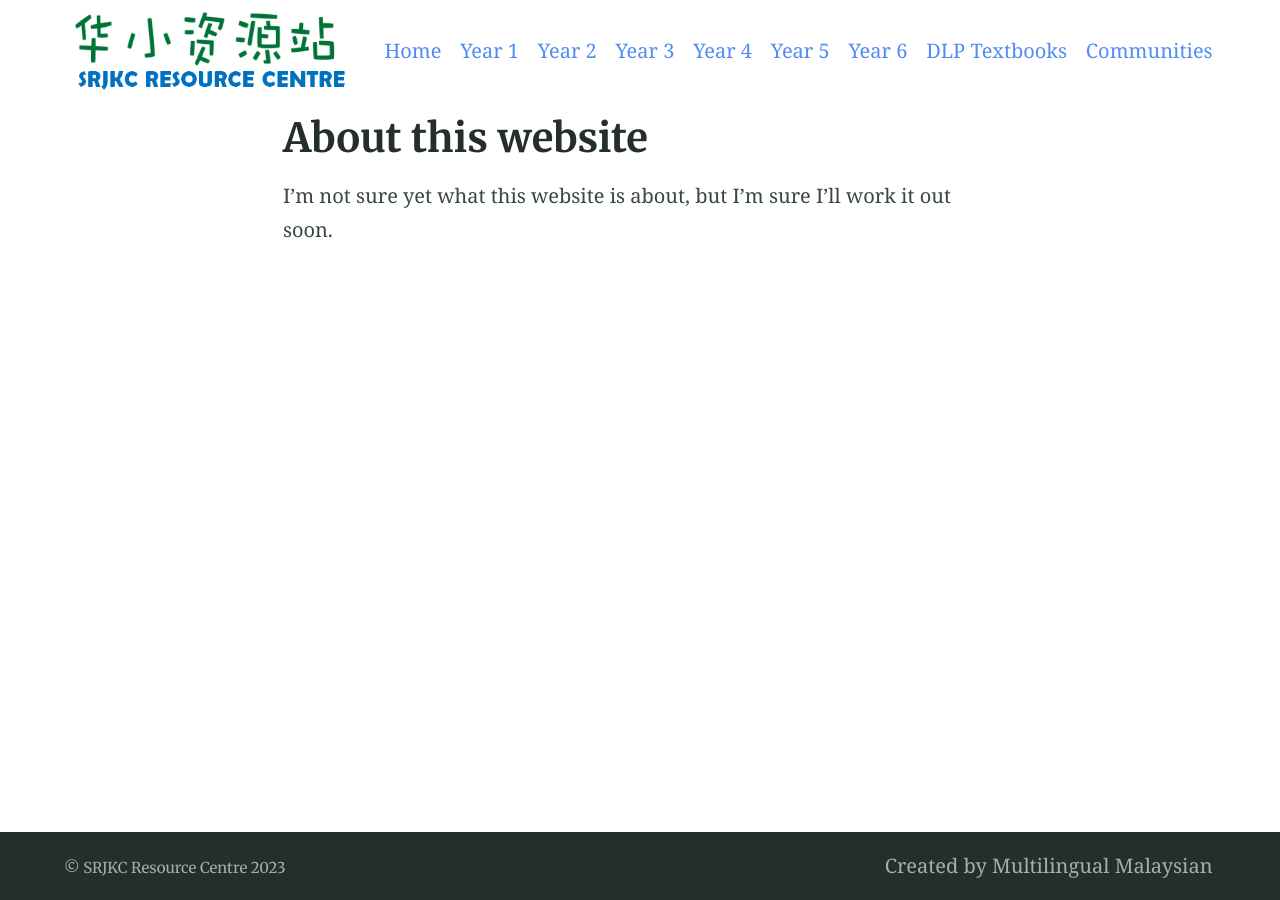
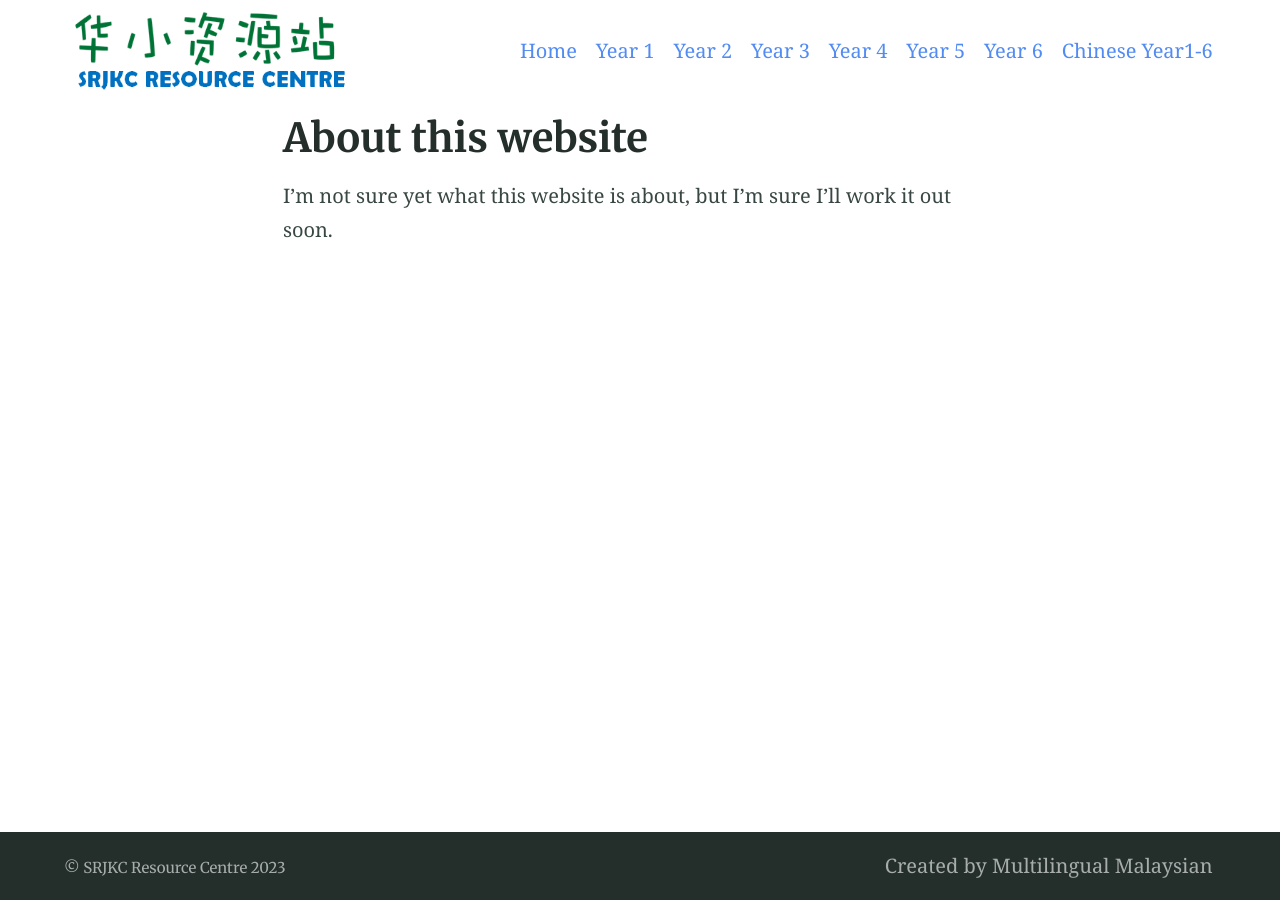
Before and after one commit to multilingual-malaysian/dlp_science, a Jekyll site: the page built from about.md, in a window 1280 px wide. Built offline with Jekyll 4.4.1, drawn with Linux system fonts in a browser that asks for light colours; some of the changed lines change nothing that is shown.

Commit message:
Update _config.yml

```diff
--- a/_config.yml
+++ b/_config.yml
@@ -77,9 +77,9 @@ defaults:
     scope:
       path: ""
     values:
-      image: "https://multilingual-malaysian.github.io/SRJKC_resources/assets/default-social-image-small.png"
-      #"/SRJKC_resources/assets/default-social-image-original.png" # Default image for sharing
-      #https://multilingual-malaysian.github.io/SRJKC_resources/assets/default-social-image-small.png
+      image: "https://multilingual-malaysian.github.io/dlp_science/assets/default-social-image-small.png"
+      #"/dlp_science/assets/default-social-image-original.png" # Default image for sharing
+      #https://multilingual-malaysian.github.io/dlp_science/assets/default-social-image-small.png
 
 #      image:
 #        path: /img/logo.jpg
@@ -102,12 +102,12 @@ defaults:
 encoding: utf-8 # Make sure the encoding is right
 lang: en-GB # Set the site language
 title: "SRJKC Resource Centre" # Site name or title, also used in jekyll-seo-tag
-##logo: "/SRJKC_resources/assets/logos/logo.svg" # Site logo, also used in jekyll-seo-tag
-logo: "/SRJKC_resources/assets/logos/site_logo.png" # Site logo, also used in jekyll-seo-tag
+##logo: "/dlp_science/assets/logos/logo.svg" # Site logo, also used in jekyll-seo-tag
+logo: "/dlp_science/assets/logos/site_logo.png" # Site logo, also used in jekyll-seo-tag
 description: "Like most Malaysians, the author is a multilingual Malaysian who speaks multiple languages. Being multilingual is a great strength that Malaysians can
 boast. Research has shown that the more language you know, the easier to learn another one. In this case, she hopes the materials here (eg. english translation) can help students who are in SRJKCs learn Chinese more effectively.
 *******The author holds a doctorate degree from Monash University, her area of research is in Natural Language Processing (NLP), it is a field of applying Artificial Intelligence in both spoken and written languages. She can be reached at links below. *******" # Site description and default description, also used in jekyll-seo-tag
-url: "https://multilingual-malaysian.github.io/SRJKC_resources" # Site url, also used in jekyll-seo-tag
+url: "https://multilingual-malaysian.github.io/dlp_science" # Site url, also used in jekyll-seo-tag
 baseurl: ""
 email: "multilingual.malaysian@gmail.com"
 # disqus: "alembic-1" # Blog post comments, uncomment the option and set the site ID from your Disqus account
@@ -132,23 +132,21 @@ favicons: # Favicons are also used in the manifest file. Syntax is 'size: path'
 # 9. Site navigation
 navigation_header:
     - title: Home
+      url: /dlp_science/
+    - title: Year 1
+      url: /dlp_science/year1/
+    - title: Year 2
+      url: /dlp_science/year2/
+    - title: Year 3
+      url: /dlp_science/year3/
+    - title: Year 4
+      url: /dlp_science/year4/
+    - title: Year 5
+      url: /dlp_science/year5/
+    - title: Year 6
+      url: /dlp_science/year6/
+    - title: Chinese Year1-6
       url: /SRJKC_resources/
-    - title: Year 1
-      url: /SRJKC_resources/year1/
-    - title: Year 2
-      url: /SRJKC_resources/year2/
-    - title: Year 3
-      url: /SRJKC_resources/year3/
-    - title: Year 4
-      url: /SRJKC_resources/year4/
-    - title: Year 5
-      url: /SRJKC_resources/year5/
-    - title: Year 6
-      url: /SRJKC_resources/year6/
-    - title: DLP Textbooks
-      url: /SRJKC_resources/dlp/
-    - title: Communities
-      url: /SRJKC_resources/communities/
 
 navigation_footer:
 - title: Created by Multilingual Malaysian
```
